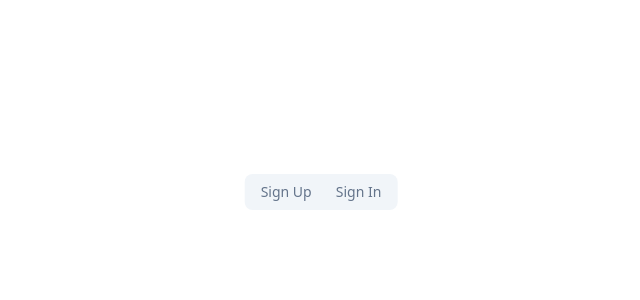
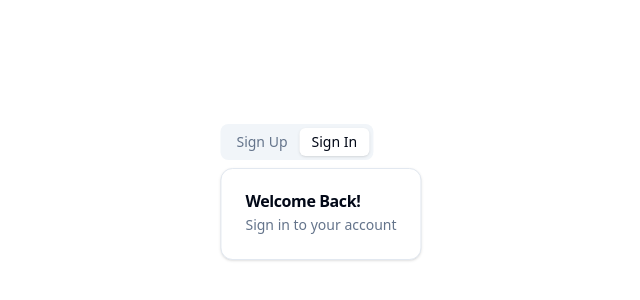
Before and after one commit to olyaiy/lucia-practice, a Next.js app: page /authenticate in a window 1280 px wide. Shown: the part 208-508 px from the top of the page, without its empty margins (319-959 px from the left). Built offline with nearby package versions, Linux system fonts and the light colour scheme.

Commit message:
create sign up and sign in tabs

```diff
--- /dev/null
+++ b/src/app/authenticate/SignInForm.tsx
@@ -0,0 +1,15 @@
+import { Card, CardDescription, CardHeader, CardTitle } from '@/components/ui/card'
+import React from 'react'
+
+const SignInForm = () => {
+  return (
+    <Card>
+        <CardHeader>
+            <CardTitle>Welcome Back!</CardTitle>
+            <CardDescription>Sign in to your account</CardDescription>
+        </CardHeader>
+    </Card>
+  )
+}
+
+export default SignInForm
--- /dev/null
+++ b/src/app/authenticate/SignUpForm.tsx
@@ -0,0 +1,12 @@
+
+import React from 'react'
+
+const SignUpForm = () => {
+  return (
+    <div>
+      SignUpForm
+    </div>
+  )
+}
+
+export default SignUpForm
--- a/src/app/authenticate/page.tsx
+++ b/src/app/authenticate/page.tsx
@@ -1,13 +1,15 @@
 import TabSwitcher from '@/components/ui/TabSwitcher'
 import React from 'react'
+import SignInForm from './SignInForm'
+import SignUpForm from './SignUpForm'
 
 const AuthenticatePage = () => {
   return (
     <div className="relative flex w-full h-screen bg-background">
       <div className="max-w-3xl absolute left-1/2 top-1/2 -translate-x-1/2 -translate-y-1/2">
       <TabSwitcher
-      SignInTab={<div>Sign In</div>}
-      SignUpTab={<div>Sign Up</div>}
+      SignInTab={<SignInForm />}
+      SignUpTab={<SignUpForm />}
       />
       </div>
     </div>
--- a/src/components/ui/TabSwitcher.tsx
+++ b/src/components/ui/TabSwitcher.tsx
@@ -9,7 +9,7 @@ type Props = {
 
 const TabSwitcher = (proprs: Props) => {
   return (
-    <Tabs className="max-w-[500px]">
+    <Tabs className="max-w-[500px]" defaultValue="sign-in">
         <TabsList>
             <TabsTrigger value='sign-up'>Sign Up</TabsTrigger>
             <TabsTrigger value='sign-in'>Sign In</TabsTrigger>
--- /dev/null
+++ b/src/components/ui/card.tsx
@@ -0,0 +1,76 @@
+import * as React from "react"
+
+import { cn } from "@/lib/utils"
+
+const Card = React.forwardRef<
+  HTMLDivElement,
+  React.HTMLAttributes<HTMLDivElement>
+>(({ className, ...props }, ref) => (
+  <div
+    ref={ref}
+    className={cn(
+      "rounded-xl border bg-card text-card-foreground shadow",
+      className
+    )}
+    {...props}
+  />
+))
+Card.displayName = "Card"
+
+const CardHeader = React.forwardRef<
+  HTMLDivElement,
+  React.HTMLAttributes<HTMLDivElement>
+>(({ className, ...props }, ref) => (
+  <div
+    ref={ref}
+    className={cn("flex flex-col space-y-1.5 p-6", className)}
+    {...props}
+  />
+))
+CardHeader.displayName = "CardHeader"
+
+const CardTitle = React.forwardRef<
+  HTMLParagraphElement,
+  React.HTMLAttributes<HTMLHeadingElement>
+>(({ className, ...props }, ref) => (
+  <h3
+    ref={ref}
+    className={cn("font-semibold leading-none tracking-tight", className)}
+    {...props}
+  />
+))
+CardTitle.displayName = "CardTitle"
+
+const CardDescription = React.forwardRef<
+  HTMLParagraphElement,
+  React.HTMLAttributes<HTMLParagraphElement>
+>(({ className, ...props }, ref) => (
+  <p
+    ref={ref}
+    className={cn("text-sm text-muted-foreground", className)}
+    {...props}
+  />
+))
+CardDescription.displayName = "CardDescription"
+
+const CardContent = React.forwardRef<
+  HTMLDivElement,
+  React.HTMLAttributes<HTMLDivElement>
+>(({ className, ...props }, ref) => (
+  <div ref={ref} className={cn("p-6 pt-0", className)} {...props} />
+))
+CardContent.displayName = "CardContent"
+
+const CardFooter = React.forwardRef<
+  HTMLDivElement,
+  React.HTMLAttributes<HTMLDivElement>
+>(({ className, ...props }, ref) => (
+  <div
+    ref={ref}
+    className={cn("flex items-center p-6 pt-0", className)}
+    {...props}
+  />
+))
+CardFooter.displayName = "CardFooter"
+
+export { Card, CardHeader, CardFooter, CardTitle, CardDescription, CardContent }
```
